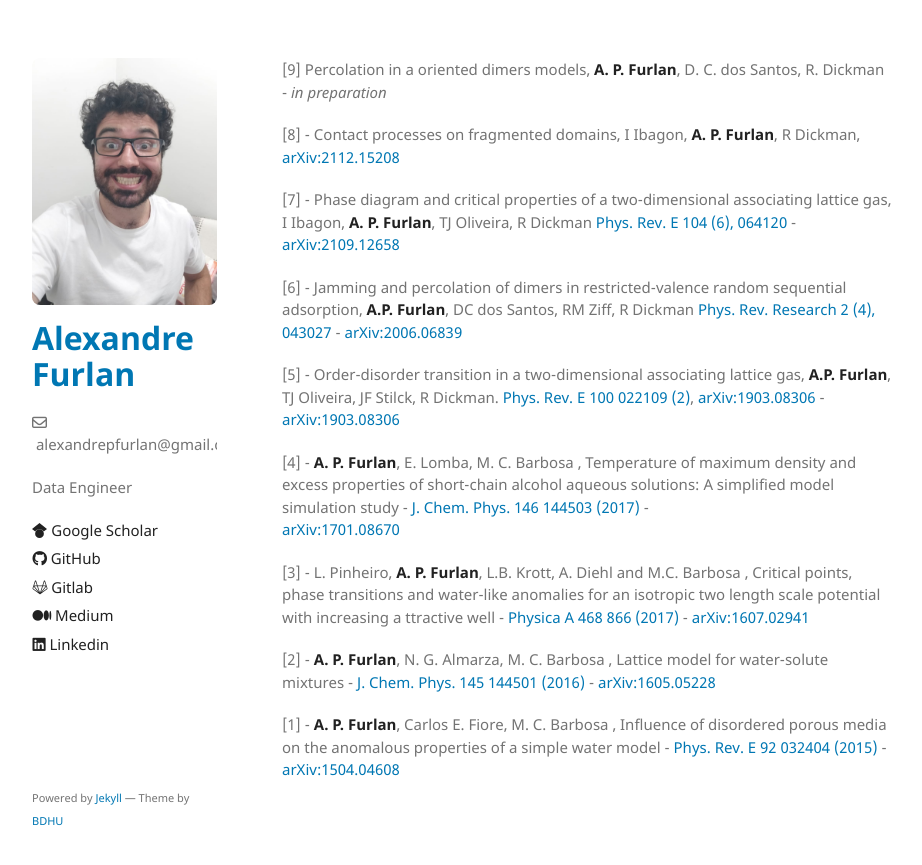
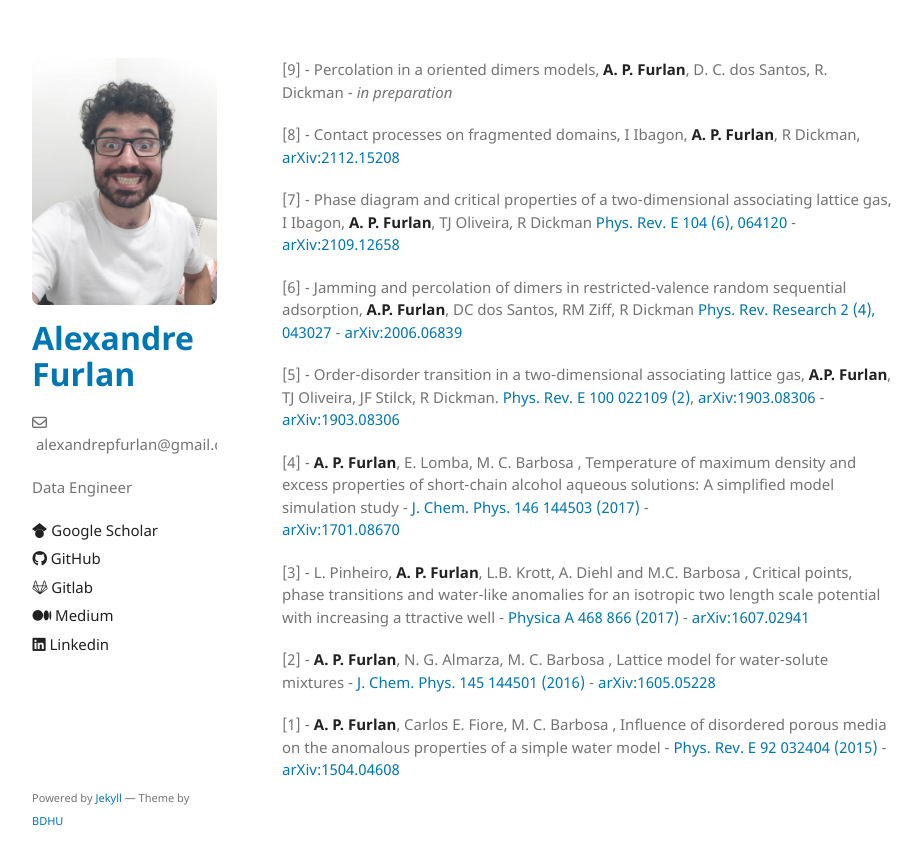
Before and after one commit to apfurlan/apfurlan.github.io, a Jekyll site: the page built from phy-pub-page.md, in a window 1280 px wide. Shown: the top 865 px of the page, without its empty margins (178-1100 px from the left). Built offline with Jekyll 4.4.1, drawn with Linux system fonts in a browser that asks for light colours; our own code applies the rules of GitHub Pages for plain Markdown files.

Commit message:
init commit

```diff
--- a/phy-pub-page.md
+++ b/phy-pub-page.md
@@ -1,5 +1,5 @@
 
-[9] Percolation in a oriented dimers models, **A. P. Furlan**, D. C. dos Santos,
+[9] - Percolation in a oriented dimers models, **A. P. Furlan**, D. C. dos Santos,
 R. Dickman - *in preparation*
 
 [8] - Contact processes on fragmented domains, I Ibagon, **A. P. Furlan**, R Dickman,
```
Also changed, not shown: cv-page.md (+1 -1 lines).
